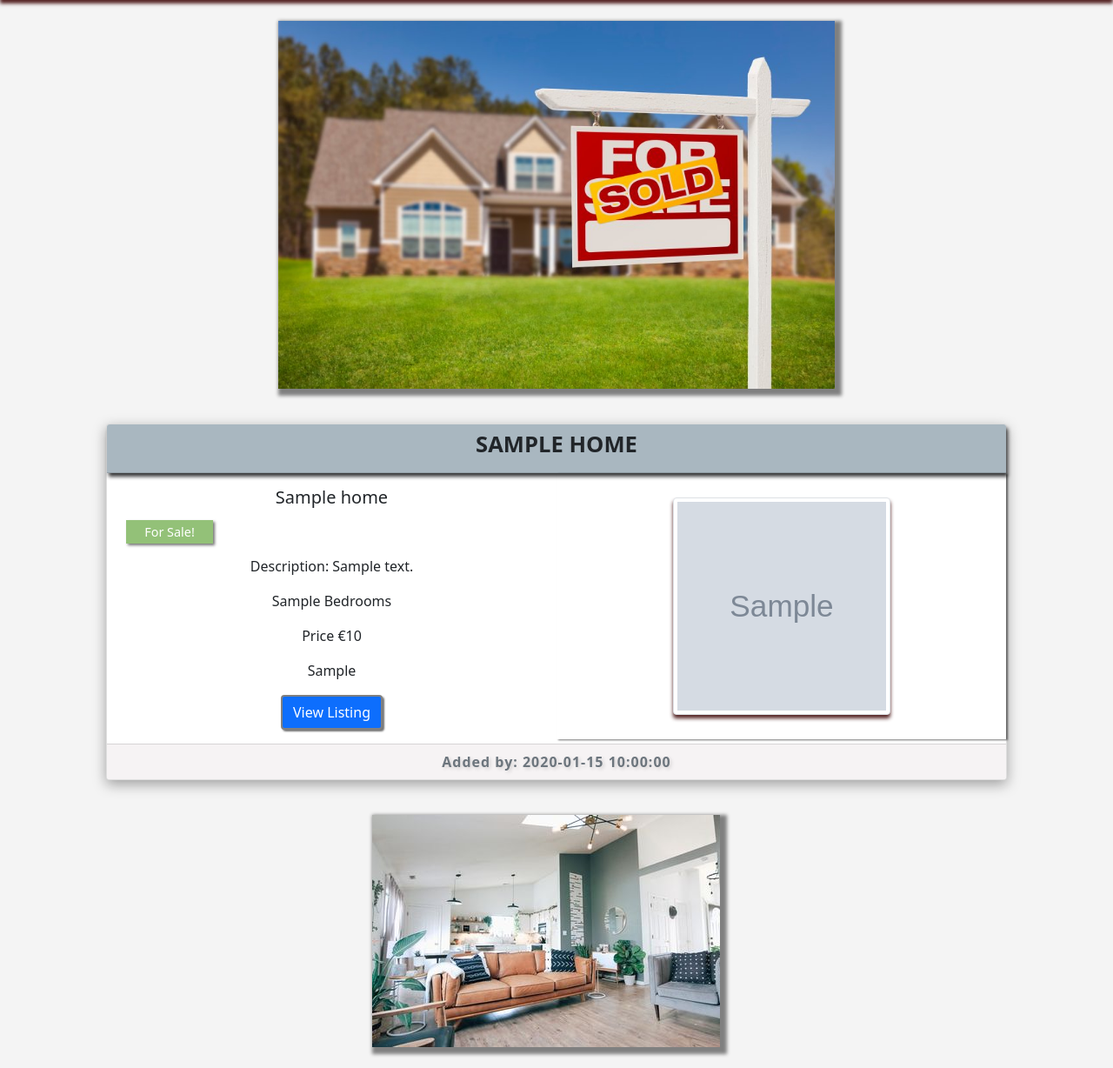
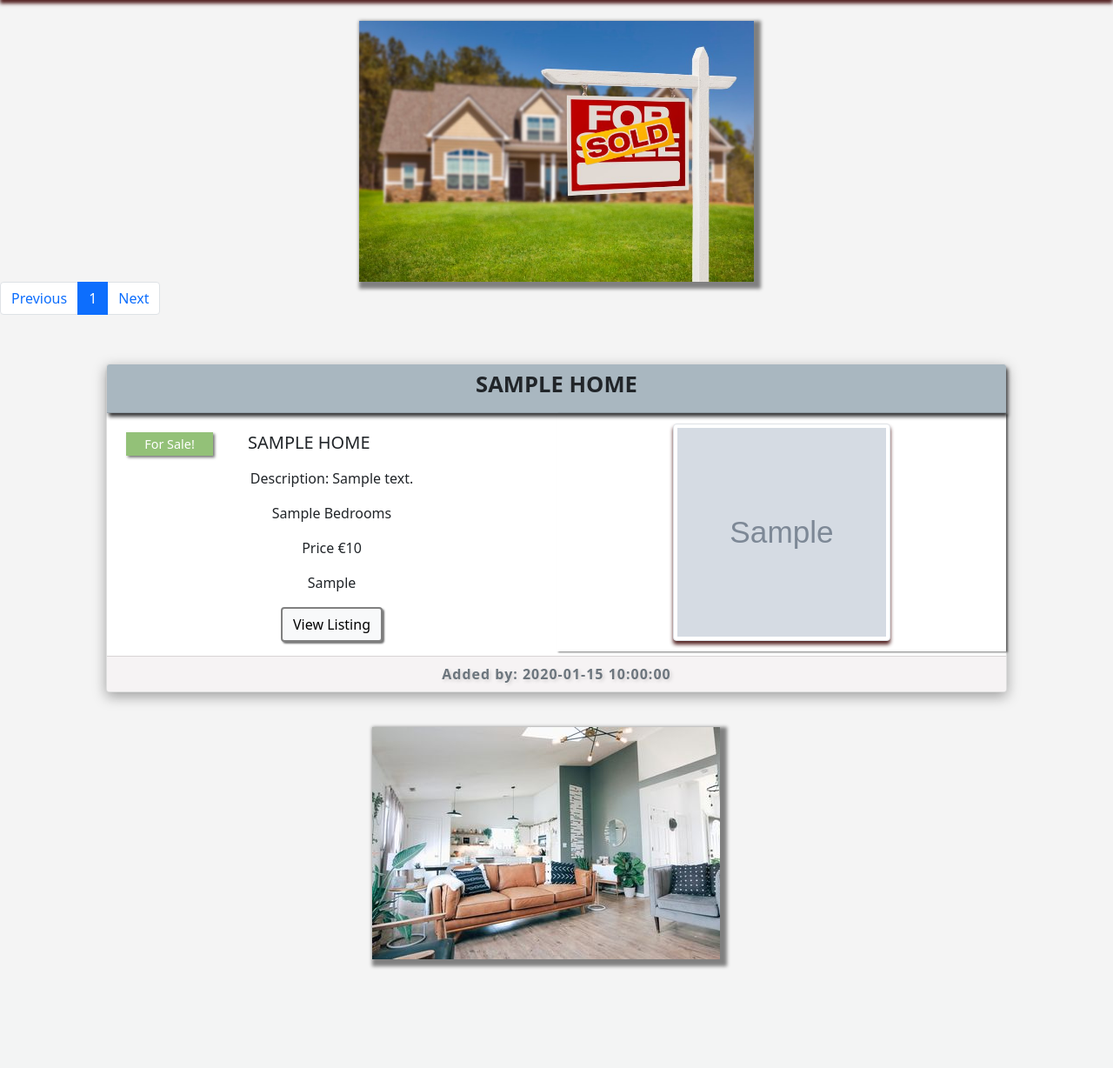
Before and after one commit to BXS-Archipelago/Property_Finder, a Flask app: page / in a window 1280 px wide. Shown: the part 74-1302 px from the top of the page at 87% size. After the commit the page ends 1188 px from the top, so only its background shows below. Run offline with Flask 2, Linux system fonts and the light colour scheme; grey boxes marked "Sample" are stand-in pictures; a database or web service that is not in the repository returns one stand-in record (values such as "Sample title"); some libraries are stand-ins or nearby versions.

Commit message:
add links and html for Pagination

```diff
--- a/app.py
+++ b/app.py
@@ -4,6 +4,7 @@ from flask import (
 from flask_pymongo import PyMongo
 from bson.objectid import ObjectId
 from werkzeug.security import generate_password_hash, check_password_hash
+
 
 # import env package so it can be seen on Heroku. Otherwise potential errors due to gitignore.
 
--- a/static/css/style.css
+++ b/static/css/style.css
@@ -37,6 +37,7 @@ body {
 
 .img-item {
     box-shadow: 4px 4px 4px 4px grey;
+    max-height: 300px;
 }
 
 .card-shadow {
@@ -65,7 +66,10 @@ body {
     background: #a9b7c0;
     box-shadow: 2px 4px 4px #373738;
    }
-
+.card-title {
+    text-transform: uppercase;
+    margin-left: 20px;
+}
 .card-footer {
     background-color: #f5f1f2d3;
     font-weight: bold;
@@ -108,6 +112,7 @@ body {
     padding: 5px;
     width: 100px;
     box-shadow: rgba(0, 0, 0, 0.55) 2px 2px 3px;
+    margin-right: 20px;
 }
 
 .sale {
@@ -117,11 +122,14 @@ body {
     padding: 5px;
     width: 100px;
     box-shadow: rgba(0, 0, 0, 0.55) 2px 2px 3px;
+    margin-right: 20px;
 }
 
 .signs {
     padding: 6px;
-    }
+    display: flex;
+    flex-direction: row;
+}
 
 .edit {
     color: #000;
@@ -146,8 +154,13 @@ body {
     padding: 5px 10px;
     font-family: "Source Sans Pro", 'Times New Roman', Times, serif;
     font-weight: bold;
+    font-size: 1.2rem;
 }
 
+.cancel a {
+    text-decoration: none;
+    color: #000;
+}
 
 .btn-1a {
     box-shadow: rgba(0, 0, 0, 0.55) 2px 2px 2px;
@@ -206,7 +219,7 @@ img {
     width: 100%;
 }
 
-@media only screen and (max-width: 600px) {
+@media only screen and (max-width: 993px) {
 
 
 .flashes h4 {
@@ -258,7 +271,7 @@ p {
 
 .list_title {
     font-size: 1rem;
-    letter-spacing: normal;
+    letter-spacing: 1.1px;
 }
 
 
@@ -300,6 +313,7 @@ p {
 
 .lead-img {
     margin: 0;
+    width: 100%;
 }
 
 .footer-text {
--- a/static/js/script.js
+++ b/static/js/script.js
@@ -1,9 +1,28 @@
-document.addEventListener("click", function (e){
-    if(e.target.classList.contains("gallery-item")){
-        const src = e.target.getAttribute("src");
-        document.querySelector(".modal-img").src = src;
-        const myModal = new bootstrap.Modal(document.getElementById('gallery-modal'));
-        myModal.show();
-        console.log("Print Me")
+
+
+var numberOfItems = $('#loop .card').length
+var limitPerPage = 4;
+$("#loop .card:gt(" + (limitPerPage  - 1) +")").hide();
+var totalPages = Math.round(numberOfItems/limitPerPage)
+$('.pagination').append("<li class='current-page page-item active'><a class='page-link' href='javascript:void()'> " + 1 + "</a></li>");
+
+for(var i = 2; i <= totalPages; i++) {
+    $(".pagination").append("<li class = 'current-page' class='page-item'><a class='page-link' href='javascript:void()'> " + i + "</a></li>");
+}
+$(".pagination").append("<li class='page-item'><a class='page-link' href='javascript:void(0)'>Next</a></li>");
+
+$(".pagination li.current-page").on("click", function() {
+    if($(this).hasClass("active")){
+        return false;
+    } else {
+        var currentPage = $(this).index();
+        $(".pagination li").removeClass('active');
+        $(this).addClass("active");
+        $("#loop .card").hide();
+
+        var sumTotal = limitPerPage * currentPage;
+        for (var i = sumTotal - limitPerPage; i < sumTotal; i++) {
+            $("#loop .card:eq(" + i +")").show();
+        }
     }
-})
+});
--- a/templates/base.html
+++ b/templates/base.html
@@ -81,7 +81,6 @@
 
 {% endblock %}
 
-<script rel="stylesheet" href="{{ url_for('static', filename='js/script.js') }}" type="text/css"></script>
 <script
       src="https://code.jquery.com/jquery-3.5.1.min.js"
       integrity="sha256-9/aliU8dGd2tb6OSsuzixeV4y/faTqgFtohetphbbj0="
@@ -89,6 +88,8 @@
     ></script>
 <script src="https://cdn.jsdelivr.net/npm/bootstrap@5.0.1/dist/js/bootstrap.min.js"></script>
 
+<script src="{{ url_for('static', filename='js/script.js') }}"></script>
+
     {% block scripts %}
     {% endblock %}
 </body>
--- a/templates/edit_home.html
+++ b/templates/edit_home.html
@@ -128,8 +128,9 @@
                 <!-- button -->
                 <div class="class">
                     <button type="submit" class="text-shadow">
-                        EDIT
+                        SUBMIT
                     </button>
+                <button class="text-shadow cancel"><a href="{{ url_for('profile', username=session['user']) }}" >CANCEL</a></button>
 </form>
 </div>
 
--- a/templates/homes.html
+++ b/templates/homes.html
@@ -8,13 +8,20 @@
     </div>
 </div>
 
+<!-- Bootstrap Pagination -->
+<nav aria-label="Page navigation example">
+    <ul class="pagination">
+        <li class="page-item"><a class="page-link" href="javascript:void(0)">Previous</a></li>
+    </ul>
+</nav>
 
 <!--  Card Section for Each Entry -->
-<div class="row row-cols-1 row-cols-sm-2 p-3">
+
+    <div class="row row-cols-1 row-cols-sm-2 p-3" >
 
         {% for home in homes %}
         <div class="col-sm-3"></div>
-<div class="col-sm-6  col-md-10 offset-md-1 mt-4">
+        <div class="col-sm-6  col-md-10 offset-md-1 mt-4" id="loop">
             <div class="card text-center card-shadow g-0">
                 <div class="card-header row g-0 home-header">
 
@@ -27,7 +34,7 @@
 
                 <div class="info-img">
                     <div class="card-body col-lg-12">
-                <h5 class="card-title txt-1">{{ home.list_title }} </h5>
+
                         <div class="signs">
 
                             {% if home.sale_sold == "on" %}
@@ -35,13 +42,13 @@
                             {% else %}
                             <h3 class="sale">For Sale!</h3>
                             {% endif %}
-
+                            <h5 class="card-title txt-1">{{ home.list_title }} </h5>
                         </div>
-                <p class="card-text txt-2">Description: {{ home.list_description }}</p>
+                        <p class="card-text txt-2"> Description: {{ home.list_description }}</p>
                         <p class="card-text txt-3">{{ home.list_bedrooms }} Bedrooms</p>
                         <p class="card-text txt-4">Price €{{ home.list_price }}</p>
                         <p class="card-text txt-2">{{ home.sold_by }}</p>
-                <a href="/view_home/{{ home._id }} " class="btn btn-primary btn-1a">View Listing</a>
+                        <a href="/view_home/{{ home._id }} " class="btn btn-light btn-1a">View Listing</a>
                     </div>
 
                     <div class="col-6 ml-auto img-cntr">
@@ -56,7 +63,7 @@
         <div class="col-sm-3"></div>
         {% endfor %}
     </div>
-
+</div>
 <div class=" row lead-img">
 
     <div class="col-sm-12 col-md-6 mt-4 img-holder">
```
Also changed, not shown: templates/profile.html (+7 -7 lines), static/img/house-for-sale-pixabay.jpg (added). Lines whose indentation alone changed are shown as unchanged.
